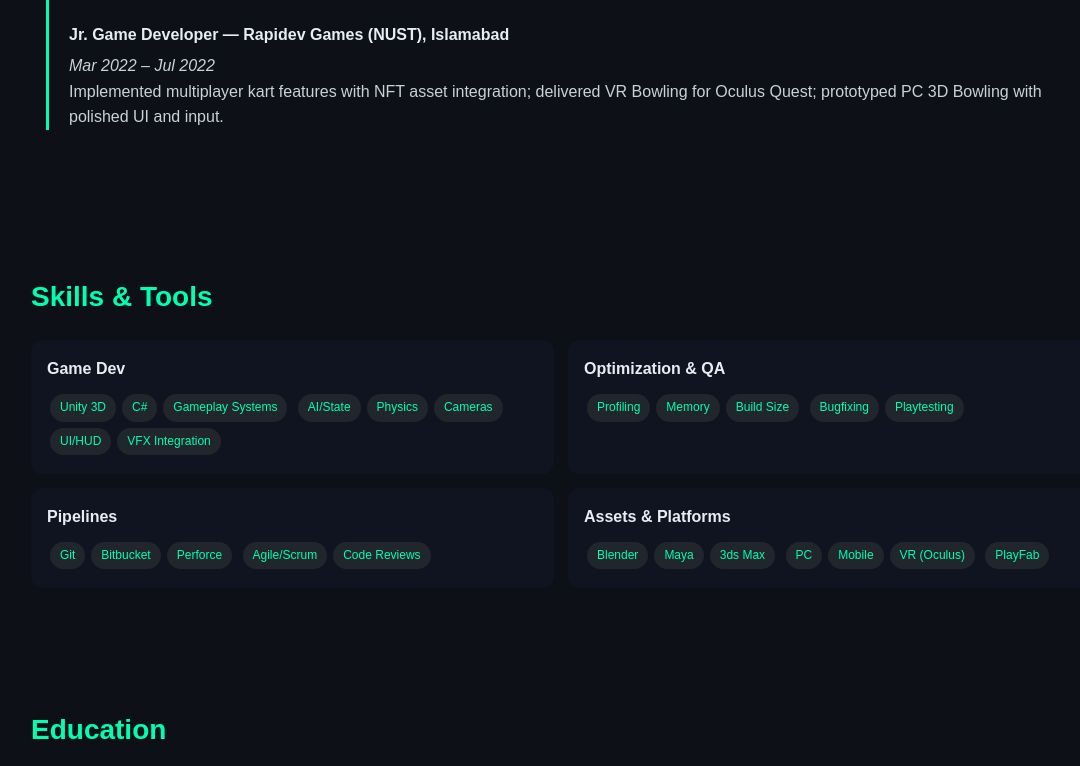
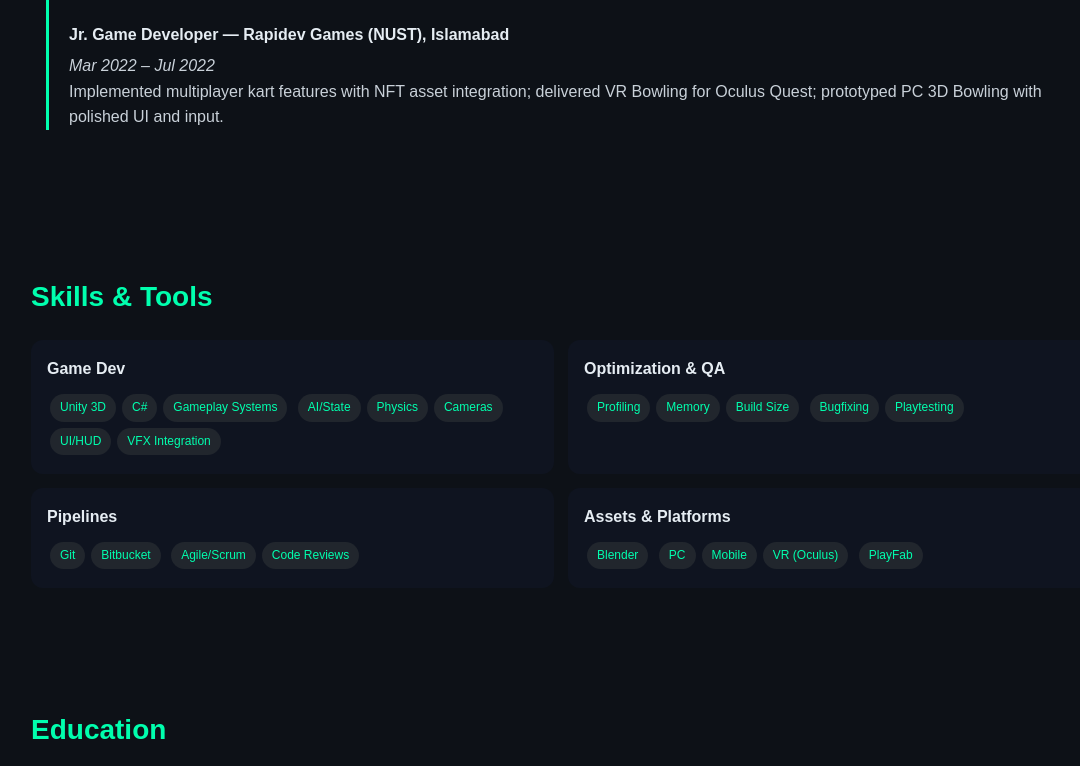
Before and after one commit to HafsaSheikh/Hafsa-Sheikh-Portfolio, a plain HTML site: page index.html in a window 1280 px wide. Shown: the part 2684-3450 px from the top of the page, without its empty margins (79-1159 px from the left). Drawn offline with Linux system fonts and the light colour scheme; some icons are missing.

Commit message:
Update project card and skill card content
Removed placeholder text and adjusted skill tags.

```diff
--- a/index.html
+++ b/index.html
@@ -305,7 +305,7 @@
       <div class="project-card">
         <div class="thumb"><img src="carRace.gif" alt="Preview" /></div>
         <h3>Car Racing Game (Coming Soon)</h3>
-        <p>Placeholder for upcoming gameplay video.</p>
+        <p> </p>
         <div class="btn-group">
           <a class="btn-icon"  target="_blank">▶️ Video (Coming Soon)</a>
         </div>
@@ -366,7 +366,7 @@
 
       <div class="skill-card reveal">
         <strong>Pipelines</strong>
-        	<div class="tags"><span>Git</span><span>Bitbucket</span><span>Perforce</span>
+        	<div class="tags"><span>Git</span><span>Bitbucket</span>
           <span>Agile/Scrum</span><span>Code Reviews</span></div>
 
 
@@ -375,7 +375,7 @@
       <div class="skill-card reveal">
         <strong>Assets & Platforms</strong>
         <div class="tags">
-          <span class="skill">Blender</span><span class="skill">Maya</span><span class="skill">3ds Max</span>
+          <span class="skill">Blender</span>
           <span class="skill">PC</span><span class="skill">Mobile</span><span class="skill">VR (Oculus)</span>
           <span class="skill">PlayFab</span>
         </div>
```
